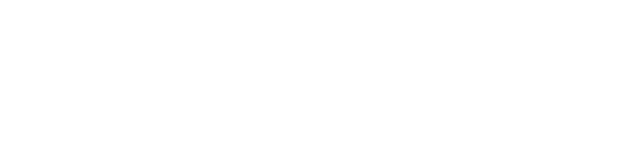
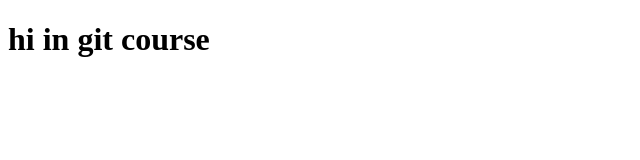
Before and after one commit to Hadymohamed22/HM_Web_Design, a plain HTML site: page index.html in a window 1280 px wide. Shown: the whole page, without its empty margins (0-640 px from the left). Drawn offline with Linux system fonts and the light colour scheme.

Commit message:
ADD index.html h1 titile

```diff
--- a/index.html
+++ b/index.html
@@ -3,7 +3,8 @@
   <head>
     <meta charset="UTF-8" />
     <meta name="viewport" content="width=device-width, initial-scale=1.0" />
-    <title>Document</title>
   </head>
-  <body></body>
+  <body>
+    <h1>hi in git course</h1>
+  </body>
 </html>
```
